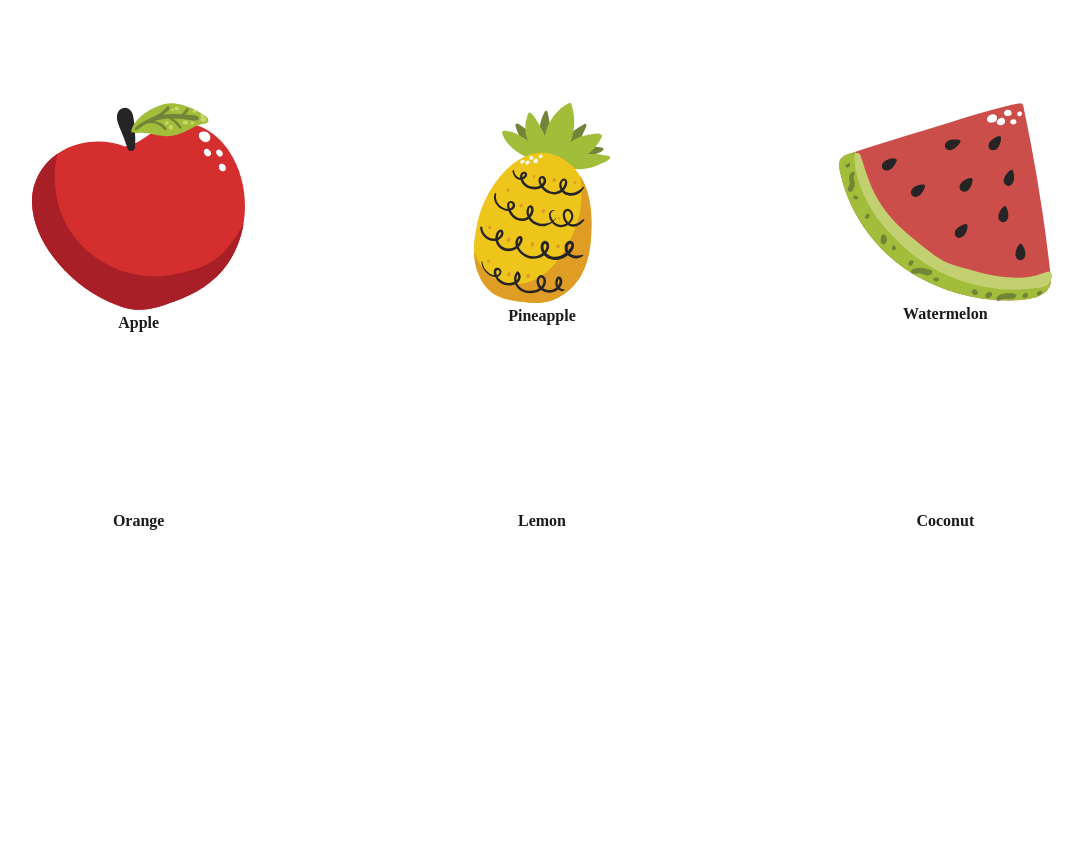
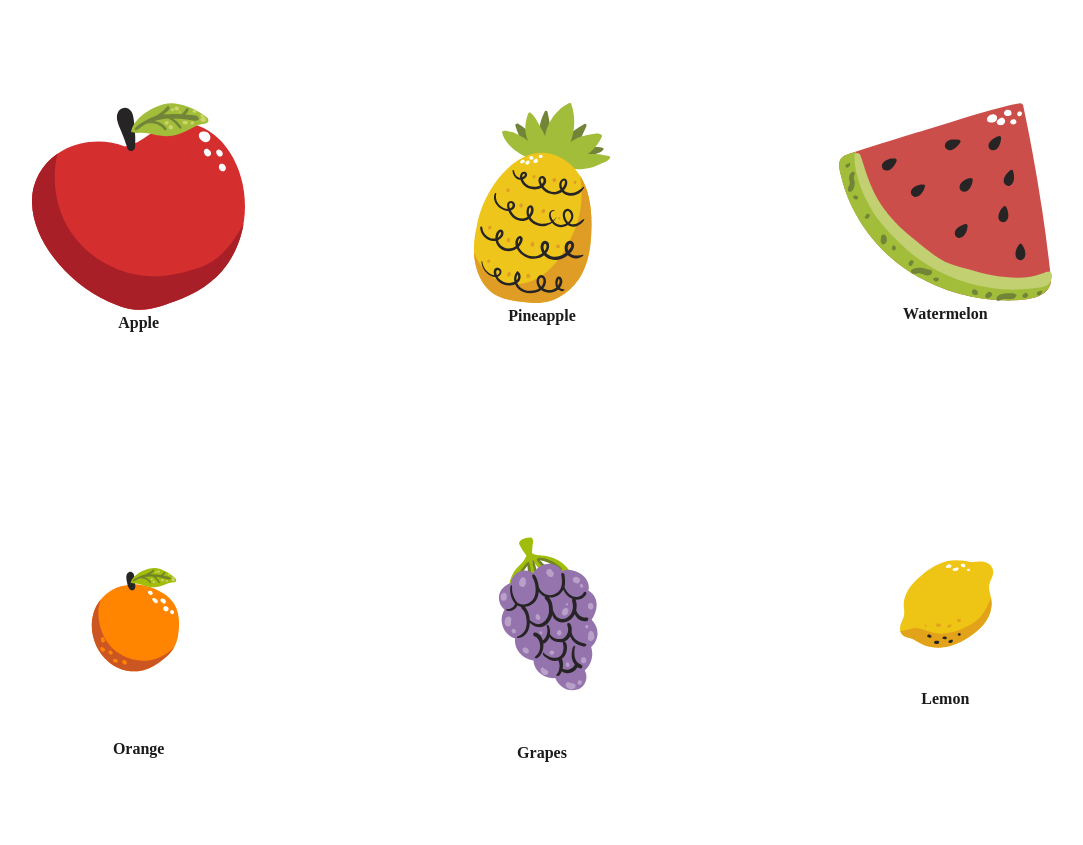
Before and after one commit to FKFAIZAN47/FaizanKhan_YiTingLai_SVG_HW-1, a plain HTML site: page index.html in a window 1280 px wide. Shown: the part 356-1201 px from the top of the page, without its empty margins (98-1181 px from the left). Before the commit the page ends 976 px from the top, so only its background shows below. Drawn offline with Linux system fonts and the light colour scheme.

Commit message:
Update SVGs
In this commit, svgs is updated and pushed to main branch

```diff
--- a/index.html
+++ b/index.html
@@ -80,9 +80,28 @@
             Watermelon
           </div>
 
-          <div class="box col-span-2 m-col-span-4 l-col-span-4">Orange</div>
-          <div class="box col-span-2 m-col-span-4 l-col-span-4">Lemon</div>
-          <div class="box col-span-2 m-col-span-4 l-col-span-4">Coconut</div>
+          <div class="box col-span-2 m-col-span-4 l-col-span-4">
+
+            <object
+              data="images/orange.svg"
+              type="image/svg+xml"
+            ></object>
+            Orange
+          </div>
+          <div class="box col-span-2 m-col-span-4 l-col-span-4">
+            <object
+              data="images/grapes.svg"
+              type="image/svg+xml">
+            </object>
+            Grapes
+          </div>
+          <div class="box col-span-2 m-col-span-4 l-col-span-4">
+            <object
+              data="images/lemon.svg"
+              type="image/svg+xml">
+            </object>
+
+            Lemon</div>
         </div>
       </section>
     </main>
```
Also changed, not shown: images/grapes.svg (added), images/lemon.svg (added), images/orange.svg (added).
